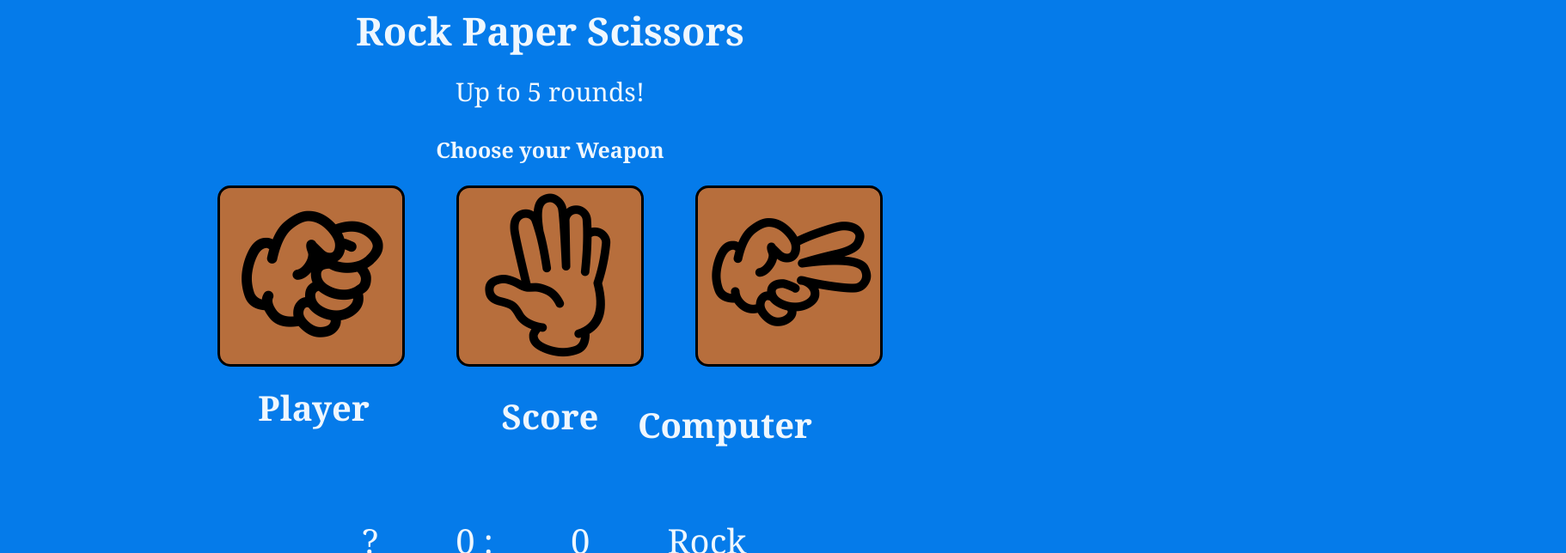
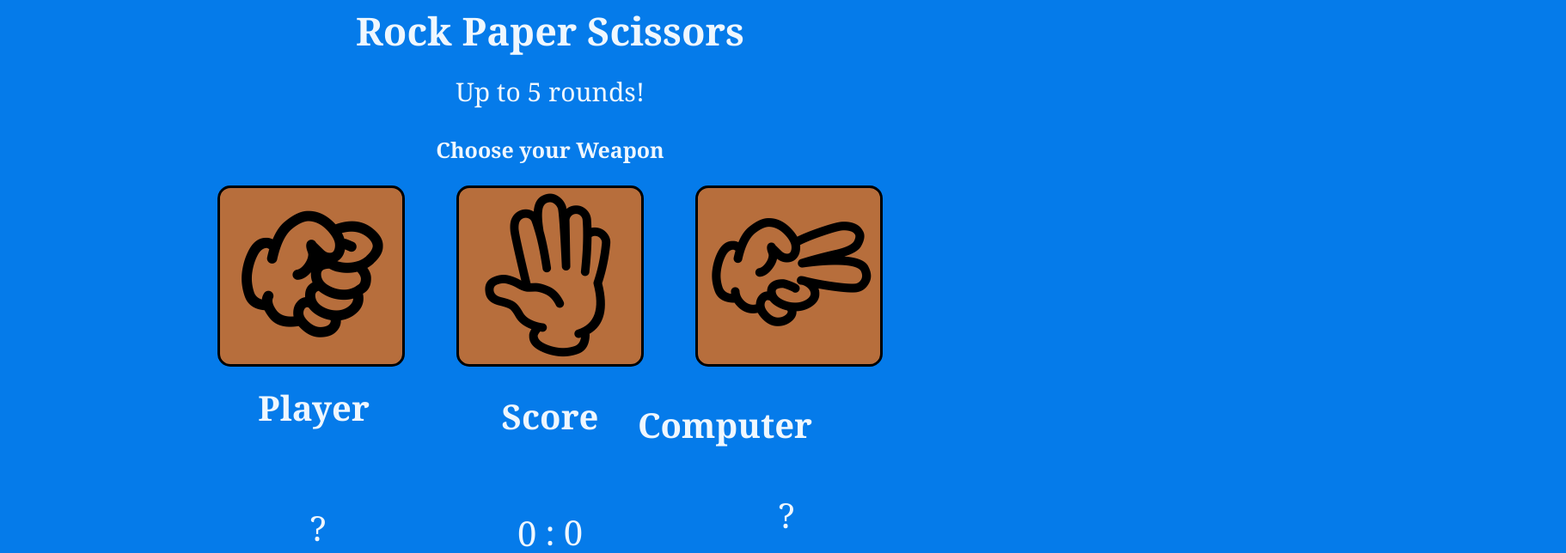
Before and after one commit to FrancescoCheema/Rock-Paper-Scissors, a plain HTML site: page index.html in a window 1280 px wide. Both pictures are taken after a click on the button "PLAY AGAIN". Shown: the top 644 px of the page at 86% size, 1822 px wide, since content can reach past the window. Drawn offline with Linux system fonts and the light colour scheme.

Commit message:
code refactor

```diff
--- a/index.html
+++ b/index.html
@@ -27,18 +27,23 @@
     <div class="comp-label">
         <p id="computer">Computer</p>
     </div>
+    <div class="choices">
+        <p id="computer-choice">?</p>
+        <p id="player-choice">?</p>
+    </div>
     <div class="board">
-        <p id="player-choice">?</p>
         <p id="player-score">0</p><p id="separator">:</p><p id="comp-score">0</p>
-        <p id="computer-choice">?</p>
     </div>
     <div class="text">
         <p class="text-desc"></p>
     </div>
     <div class="game">
-        <button id="playagain-btn" onclick="game()">PLAY AGAIN</button>
+        <button id="playagain-btn">PLAY AGAIN</button>
     </div>
-
+    <div class="footer">
+        <p>Copyright @FrancescoCheema</p>
+        <i class="fa-github"></i>
+    </div>
     <script src="scripts.js"></script>
 </body>
 </html>
--- a/scripts.js
+++ b/scripts.js
@@ -3,14 +3,14 @@ let choices = ['Rock','Paper', 'Scissors'];
 let playerScore = 0;
 let computerScore = 0;
 
-const rockBtn = document.querySelector('.rock-btn');
-const paperBtn = document.querySelector('.paper-btn');
-const scissorsBtn = document.querySelector('.scissors-btn');
-const playerChoice = document.querySelector('#player-choice');
-const computerSelection = document.querySelector('#computer-choice');
-const playerScoreBoard = document.querySelector("#player-score");
-const compScoreBoard = document.querySelector("#comp-score");
-const textDesc = document.querySelector('.text-desc');
+let rockBtn = document.querySelector('.rock-btn');
+let paperBtn = document.querySelector('.paper-btn');
+let scissorsBtn = document.querySelector('.scissors-btn');
+let playerChoice = document.querySelector('#player-choice');
+let computerSelection = document.querySelector('#computer-choice');
+let playerScoreBoard = document.querySelector("#player-score");
+let compScoreBoard = document.querySelector("#comp-score");
+let textDesc = document.querySelector('.text-desc');
 const playAgainBtn = document.querySelector('#playagain-btn')
 
 rockBtn.addEventListener("click", (e) => {
@@ -29,11 +29,7 @@ scissorsBtn.addEventListener("click", (e) => {
     playRound(playerSelection);
 });
 
-playAgainBtn.addEventListener("click", function () {
-    playerScore = 0;
-    computerScore = 0;
-    playRound()
-})
+playAgainBtn.addEventListener("click", playAgain)
 
 // Create function for computer to play
 
@@ -109,3 +105,18 @@ function checkWinner() {
         scissorsBtn.setAttribute("disabled", 1);
     }
 };
+
+function playAgain() {
+    playerScore = 0;
+    computerScore = 0;
+    choice = "";
+    playerSelection = "";
+    playerChoice.innerHTML = "?";
+    computerSelection.innerHTML = "?";
+    playerScoreBoard.innerHTML = 0;
+    compScoreBoard.innerHTML = 0;
+    textDesc.innerHTML = "";
+    rockBtn.removeAttribute("disabled", 1);
+    paperBtn.removeAttribute("disabled", 1);
+    scissorsBtn.removeAttribute("disabled", 1);
+}
--- a/styles.css
+++ b/styles.css
@@ -107,22 +107,38 @@ p {
     font-size: 40px;
 }
 
-/* scores styling */
+/* scores & choices styling */
 
 .board {
     display: flex;
     justify-content: center;
     flex-direction: row;
-    gap: 90px
+    gap: 160px;
+}
+
+#player-choice {
+    margin-left: -420px;
+    margin-right: 120px;
+    margin-top: -80px;
+}
+
+#computer-choice {
+    margin-right: -550px;
+    margin-top: 10px;
 }
 
 #player-score {
-    margin-right: -80px;
+    margin-right: -150px;
+    margin-top: -89px;
 }
 
+#separator {
+    margin-right: -150px;
+    margin-top: -90px;
+}
 
-#computer-choice {
-    margin-right: -10px;
+#comp-score {
+    margin-top: -90px;
 }
 
 /* play again button */
```
